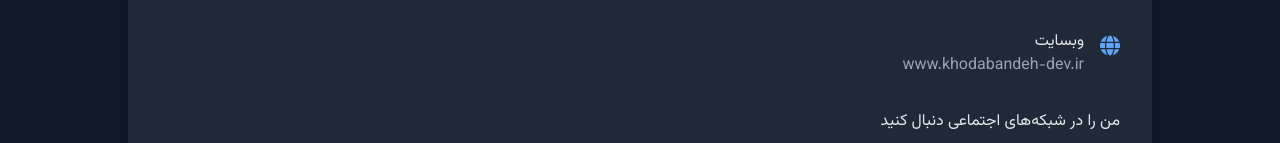
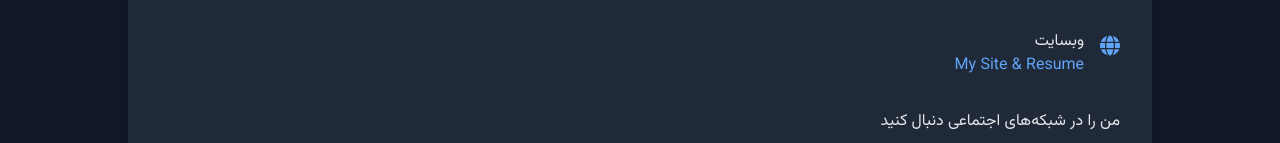
Before and after one commit to MehdiKh-hub/MehdiKh-hub.github.io, a plain HTML site: page index.html in a window 1280 px wide. Shown: the part 3901-4044 px from the top of the page. Drawn offline with nearby package versions, Linux system fonts and the light colour scheme.

Commit message:
Update index.html

```diff
--- a/index.html
+++ b/index.html
@@ -656,7 +656,7 @@
                                     <div>
                                         <h4 class="font-medium">وبسایت</h4>
                                         <p
-                                            class="text-gray-400">www.khodabandeh-dev.ir</p>
+                                            class="text-gray-400"><a href="https://mehdikh-hub.github.io/" class="text-blue-400 hover:underline">My Site & Resume</a></p>
                                     </div>
                                 </div>
                             </div>
```
